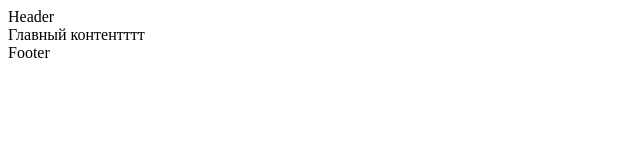
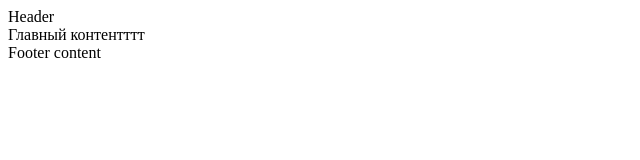
Before and after one commit to Tynara01/Test.site, a plain HTML site: page index.html in a window 1280 px wide. Shown: the full height of the page, 0-640 px from the left. Drawn offline with Linux system fonts and the light colour scheme.

Commit message:
Add footer two

```diff
--- a/index.html
+++ b/index.html
@@ -9,6 +9,6 @@
   <body>
     <header>Header</header>
     <main>Главный контентттт</main>
-    <footer>Footer</footer>
+    <footer>Footer content</footer>
   </body>
 </html>
```
